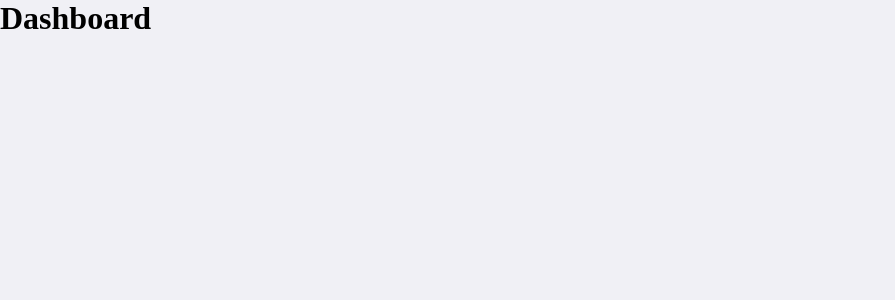
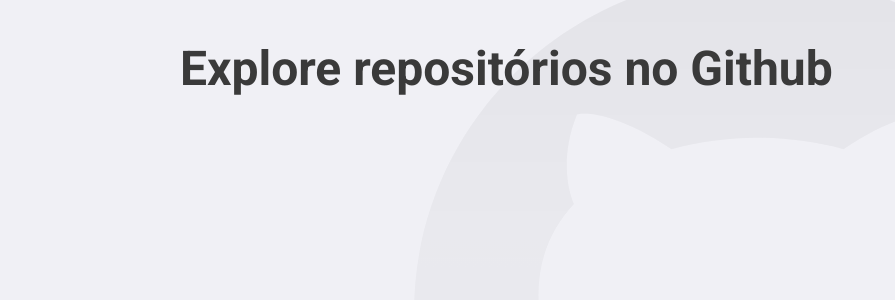
Before and after one commit to mhayk/github-explorer, a React (Create React App) app: page / in a window 1280 px wide. Shown: the top 300 px of the page, without its empty margins (0-895 px from the left). Built offline with nearby package versions, Linux system fonts and the light colour scheme.

Commit message:
Background image and color has been configured.
Signed-off-by: Mhayk Whandson <hi@mhayk.com>

```diff
--- a/src/pages/Dashboard/index.tsx
+++ b/src/pages/Dashboard/index.tsx
@@ -1,7 +1,9 @@
 import React from 'react';
 
+import { Title } from './styles';
+
 const Dashboard: React.FC = () => {
-  return <h1>Dashboard</h1>;
+  return <Title>Explore repositórios no Github</Title>;
 };
 
 export default Dashboard;
--- /dev/null
+++ b/src/pages/Dashboard/styles.ts
@@ -0,0 +1,6 @@
+import styled from 'styled-components';
+
+export const Title = styled.h1`
+  font-size: 48px;
+  color: #3a3a3a;
+`;
--- a/src/styles/global.ts
+++ b/src/styles/global.ts
@@ -1,4 +1,6 @@
 import { createGlobalStyle } from 'styled-components';
+
+import githubBackground from '../assets/github-background.svg';
 
 export default createGlobalStyle`
   * {
@@ -9,6 +11,21 @@
   }
 
   body {
-    background: #f0f0f5;
+    background: #f0f0f5 url(${githubBackground}) no-repeat 70% top;
+    -webkit-font-smothing: antialiased;
+  }
+
+  body, input, button {
+    font: 16px Roboto, sans-serif;
+  }
+
+  #root {
+    max-width: 960px;
+    margin: 0 auto;
+    padding: 40px 20px;
+  }
+
+  button: {
+    cursor: pointer;
   }
 `;
```
Also changed, not shown: src/assets/github-background.svg (added).
